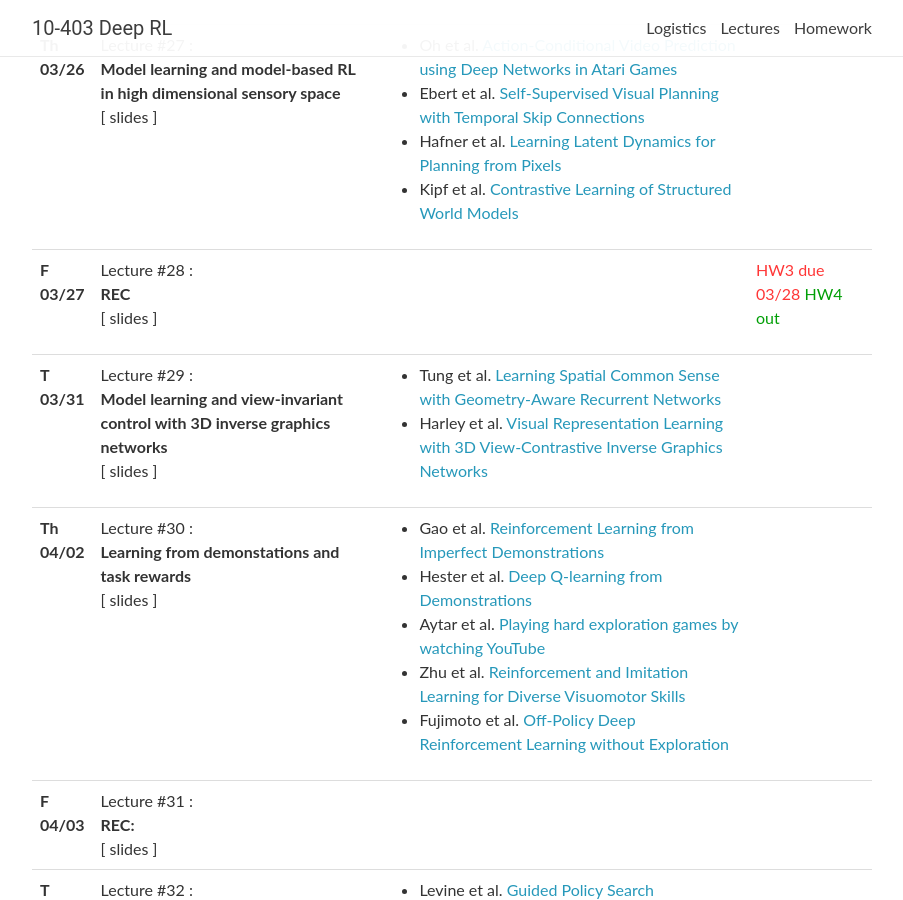
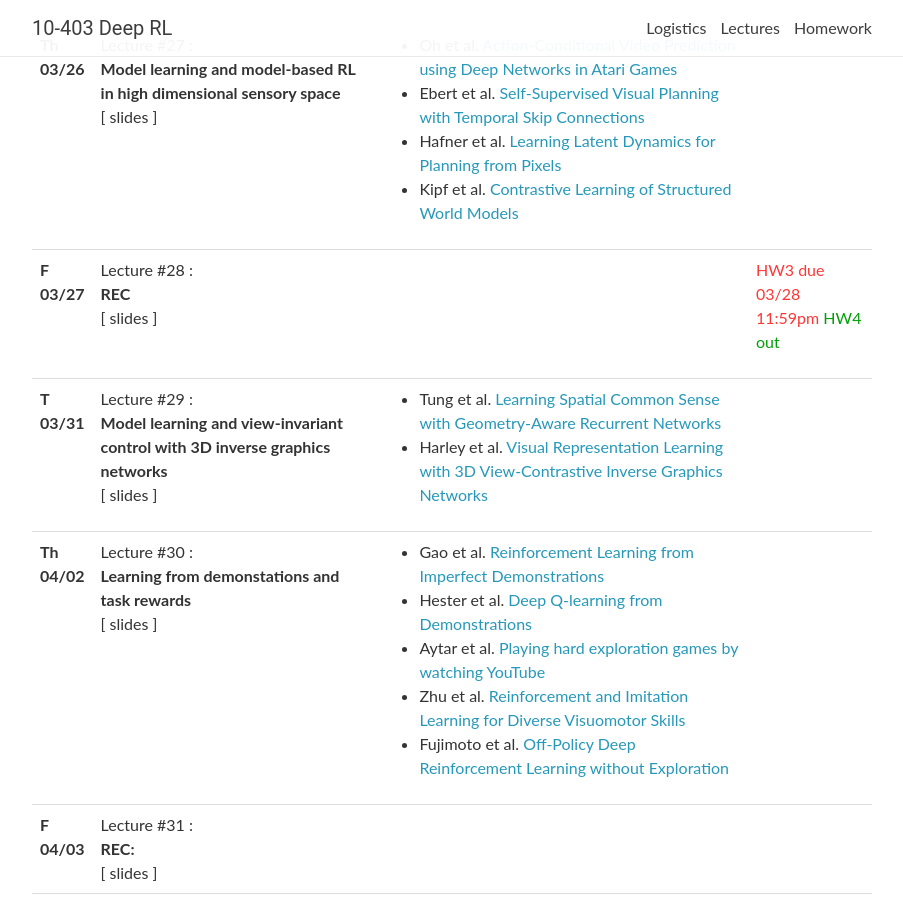
Before and after one commit to cmudeeprl/Spring202010403website, a Jekyll site: the page built from _pages/lectures.md, in a window 1280 px wide and 900 px high, scrolled down 4492 px. Shown: the whole window, without its empty margins (188-1091 px from the left). Built offline with Jekyll 4.4.1, drawn with Linux system fonts in a browser that asks for light colours; nearby versions of some CDN libraries; comment, search, counter and statistics services are not loaded.

Commit message:
minor change time added

```diff
--- a/_data/lectures.yml
+++ b/_data/lectures.yml
@@ -443,7 +443,7 @@
     <strong>REC</strong>
   notes:
   readings:
-  logistics: <span class="deadline">HW3 due 03/28</span>
+  logistics: <span class="deadline">HW3 due 03/28 11:59pm</span>
       <span class="event">HW4 out</span>
 
 - date: T 03/31
```
